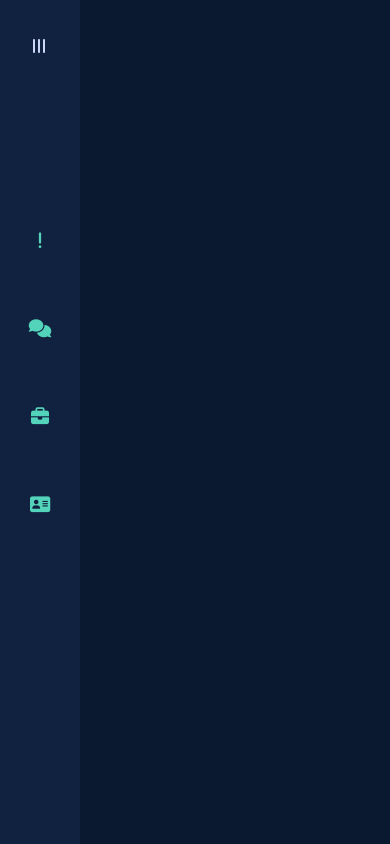
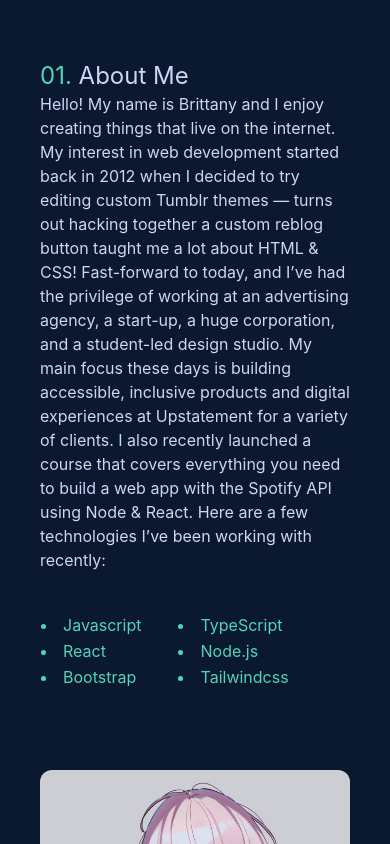
Before and after one commit to KevinAdiwiguna/my-third-profile-website, a React (Create React App) app: page / in a window 390 px wide. Shown: the top 844 px of the page. Built offline with nearby package versions, Linux system fonts and the light colour scheme.

Commit message:
feature: About, Responsive About

```diff
--- a/src/App.js
+++ b/src/App.js
@@ -1,9 +1,9 @@
-import { Navbar } from "./Components/Navbar/Navbar";
+import { About } from "./Components/About/About";
 
 function App() {
   return (
     <div>
-      <Navbar/>
+      <About />
     </div>
   );
 }
--- /dev/null
+++ b/src/Components/About/About.jsx
@@ -0,0 +1,26 @@
+import React from "react";
+// components
+import { Images } from "./Molecule/Images";
+import { Table } from "./Molecule/Table";
+import { Text } from "./Molecule/Text";
+
+export const About = () => {
+  return (
+    <div className="min-h-screen flex justify-center items-center px-10 lg:p-20 xl:p-40">
+      <div className="mt-10">
+        <div className="py-5 md:grid md:gap-10 md:grid-cols-2  md:justify-center md:items-center">
+          <div className="">
+            <p className="text-secondary text-2xl md:text-3xl">
+              01. <span className="text-primary">About Me</span>
+            </p>
+            <Text />
+            <Table />
+          </div>
+          <div className="">
+            <Images />
+          </div>
+        </div>
+      </div>
+    </div>
+  );
+};
--- /dev/null
+++ b/src/Components/About/Molecule/Images.jsx
@@ -0,0 +1,11 @@
+import React from 'react'
+
+import avatar from "../../../Assets/img/avatar2.jpg"
+
+export const Images = () => {
+  return (
+    <div className='my-20'>
+        <img src={avatar} alt="" className='rounded-xl md:w-96 md:m-auto sm:w-96 sm:m-auto' />
+    </div>
+  )
+}
--- /dev/null
+++ b/src/Components/About/Molecule/Table.jsx
@@ -0,0 +1,21 @@
+import React from 'react'
+
+export const Table = () => {
+  return (
+        <table className="w-72 text-secondary mt-10">
+            <tr>
+                <td><li>Javascript</li></td>
+                <td><li>TypeScript</li></td>
+            </tr>
+            <tr>
+                <td><li>React</li></td>
+                <td><li>Node.js</li></td>
+            </tr>
+            <tr>
+                <td> <li>Bootstrap</li></td>
+                <td><li>Tailwindcss</li></td>
+
+            </tr>
+          </table>
+  )
+}
--- /dev/null
+++ b/src/Components/About/Molecule/Text.jsx
@@ -0,0 +1,19 @@
+import React from "react";
+
+export const Text = () => {
+  return (
+    <p className="text-primary">
+      Hello! My name is Brittany and I enjoy creating things that live on the
+      internet. My interest in web development started back in 2012 when I
+      decided to try editing custom Tumblr themes — turns out hacking together a
+      custom reblog button taught me a lot about HTML & CSS! Fast-forward to
+      today, and I’ve had the privilege of working at an advertising agency, a
+      start-up, a huge corporation, and a student-led design studio. My main
+      focus these days is building accessible, inclusive products and digital
+      experiences at Upstatement for a variety of clients. I also recently
+      launched a course that covers everything you need to build a web app with
+      the Spotify API using Node & React. Here are a few technologies I’ve been
+      working with recently:
+    </p>
+  );
+};
```
Also changed, not shown: src/Assets/img/avatar2.jpg (added).
